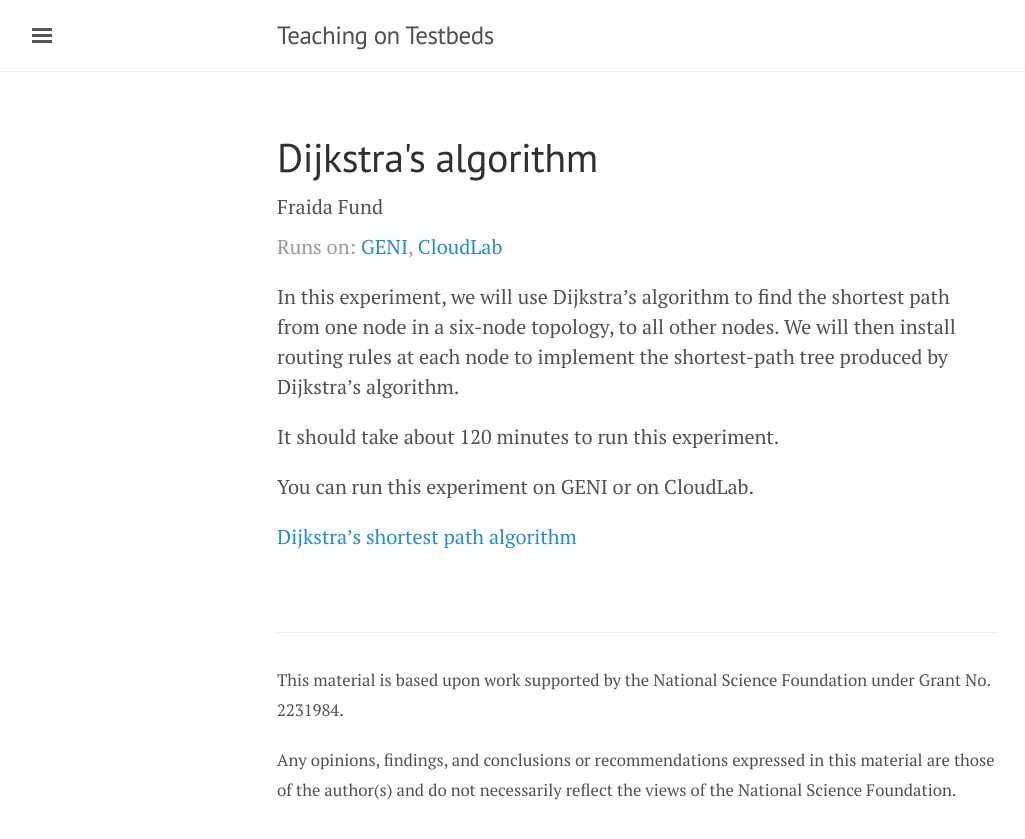
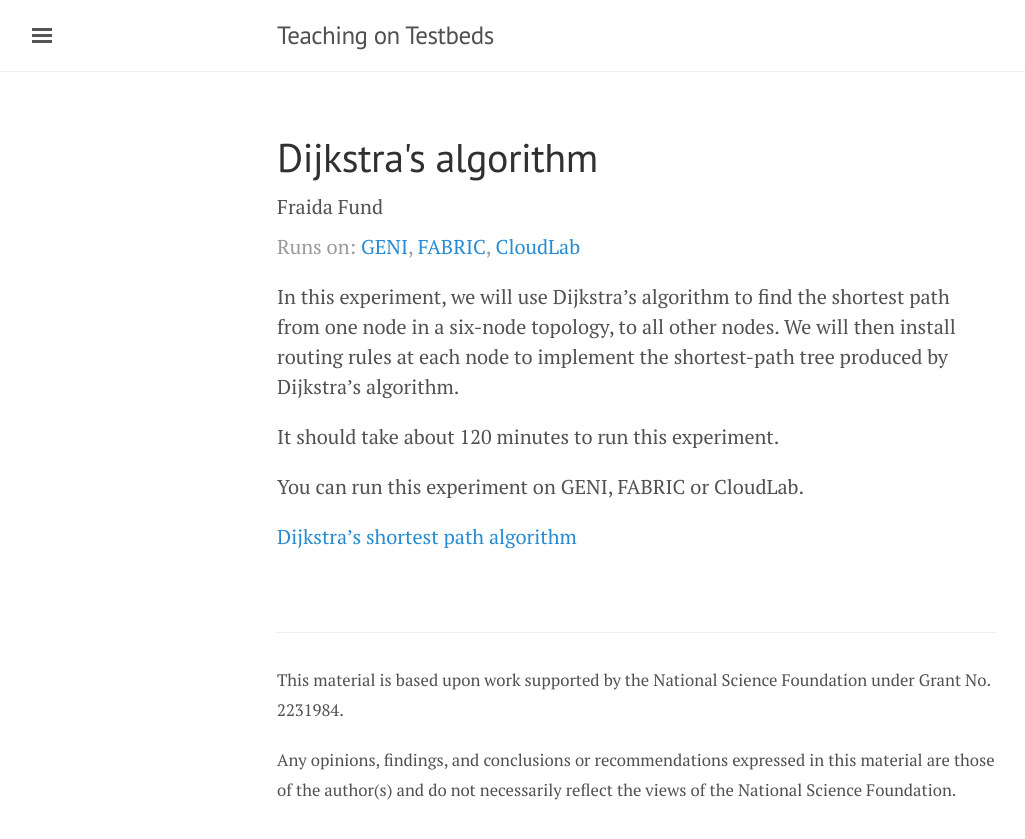
Before and after one commit to teaching-on-testbeds/teaching-on-testbeds.github.io, a Jekyll site: the page built from _posts/2023-03-24-dijkstra-s-algorithm.md, in a window 1280 px wide. Shown: the top 839 px of the page, without its empty margins (3-1028 px from the left). Built offline with Jekyll 4.4.1, drawn with Linux system fonts in a browser that asks for light colours.

Commit message:
Update 2023-03-24-dijkstra-s-algorithm.md

```diff
--- a/_posts/2023-03-24-dijkstra-s-algorithm.md
+++ b/_posts/2023-03-24-dijkstra-s-algorithm.md
@@ -2,13 +2,13 @@
 layout: post
 title: Dijkstra's algorithm
 author: Fraida Fund
-tags: [geni, cloudlab]
+tags: [geni, fabric, cloudlab]
 ---
 
 In this experiment, we will use Dijkstra's algorithm to find the shortest path from one node in a six-node topology, to all other nodes. We will then install routing rules at each node to implement the shortest-path tree produced by Dijkstra's algorithm.
 
 It should take about 120 minutes to run this experiment.
 
-You can run this experiment on GENI or on CloudLab.
+You can run this experiment on GENI, FABRIC or CloudLab.
 
 [Dijkstra's shortest path algorithm](https://witestlab.poly.edu/blog/dijkstras-shortest-path-algorithm/)
```
